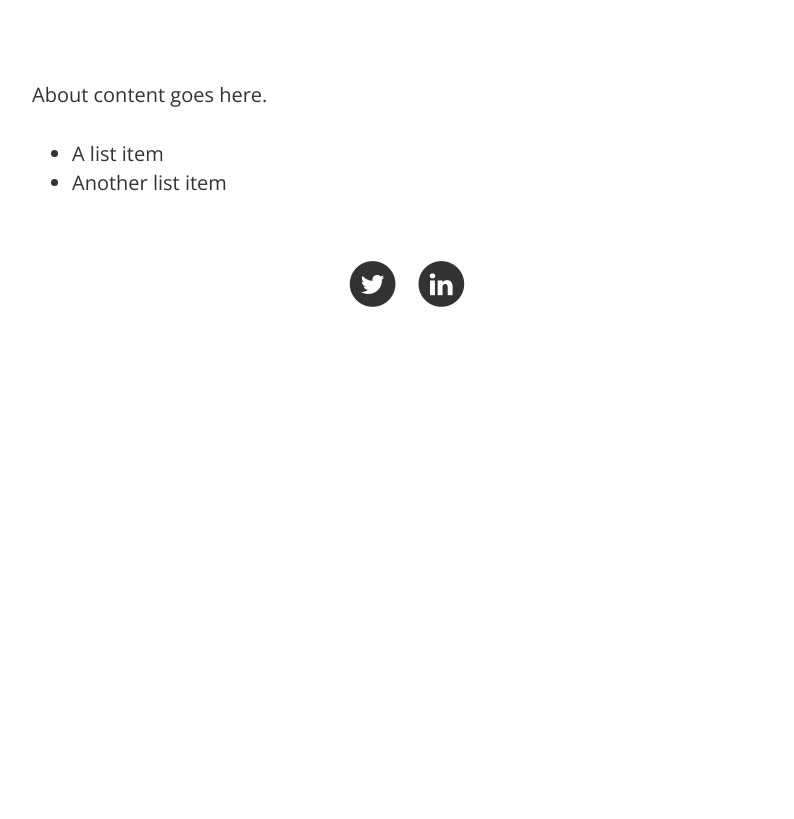
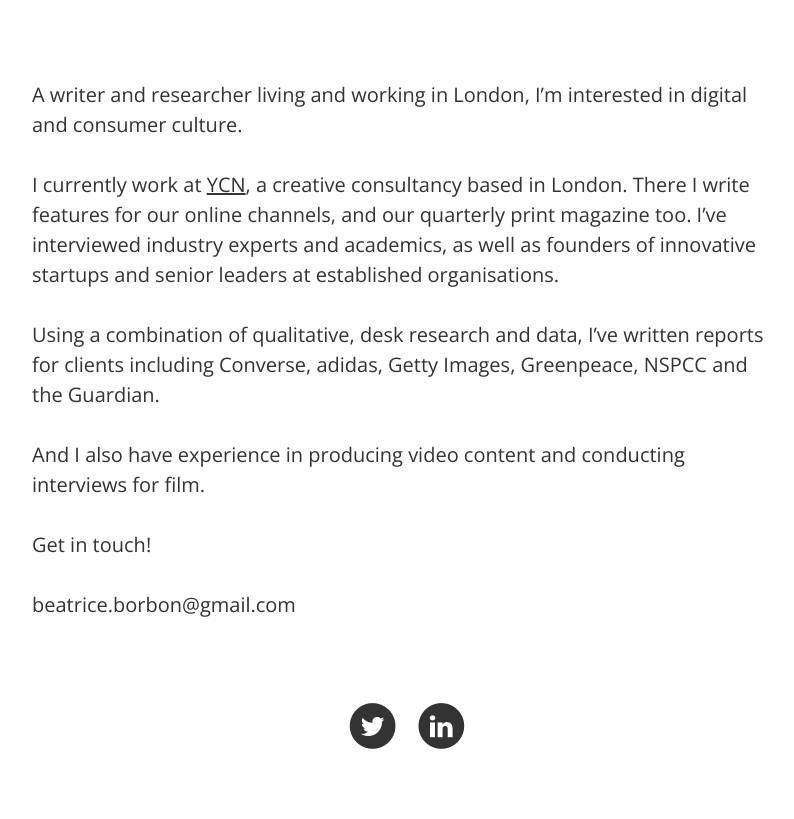
Before and after one commit to beatriceborbon/beatriceborbon.github.io, a Jekyll site: the page built from _pages/about.md, in a window 1280 px wide. Shown: the part 448-1267 px from the top of the page, without its empty margins (233-1027 px from the left). Built offline with Jekyll 4.4.1, drawn with Linux system fonts in a browser that asks for light colours; before the commit the page ends 900 px from its top, so only the background shows below that.

Commit message:
Update about.md

```diff
--- a/_pages/about.md
+++ b/_pages/about.md
@@ -3,8 +3,14 @@
 title: Beatrice Borbon
 permalink: /about/
 ---
+A writer and researcher living and working in London, I’m interested in digital and consumer culture.
 
-About content goes here.
+I currently work at [YCN](http://www.ycn.org/), a creative consultancy based in London. There I write features for our online channels, and our quarterly print magazine too. I’ve interviewed industry experts and academics, as well as founders of innovative startups and senior leaders at established organisations.
 
-* A list item
-* Another list item
+Using a combination of qualitative, desk research and data, I’ve written reports for clients including Converse, adidas, Getty Images, Greenpeace, NSPCC and the Guardian.
+
+And I also have experience in producing video content and conducting interviews for film.
+
+Get in touch!
+
+beatrice.borbon@gmail.com
```
